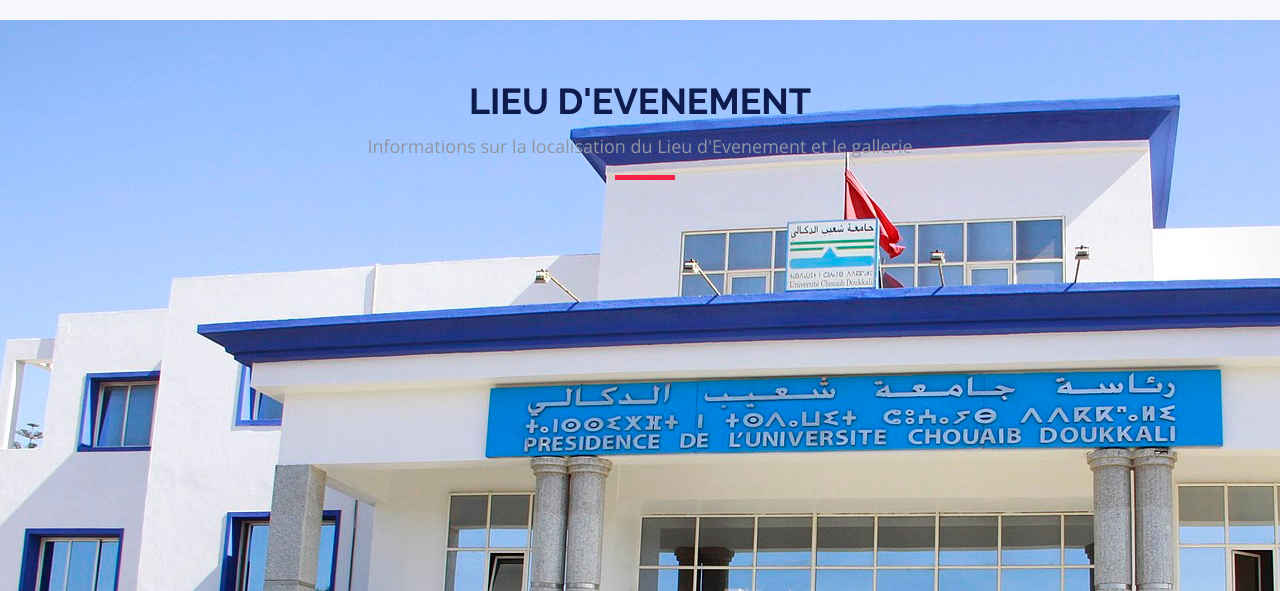
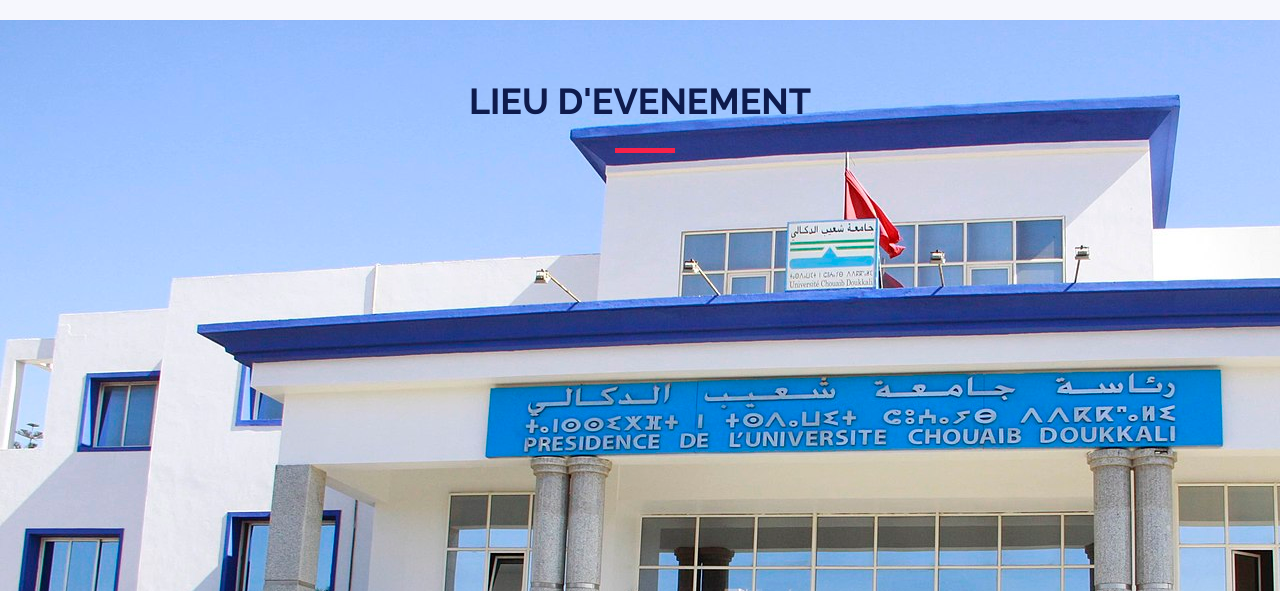
Before and after one commit to elbahjacharafeddine/TheEvent, a plain HTML site: page index.html in a window 1280 px wide. Shown: the part 3740-4331 px from the top of the page. Drawn offline with nearby package versions, Linux system fonts and the light colour scheme.

Commit message:
Update index.html

```diff
--- a/index.html
+++ b/index.html
@@ -522,7 +522,7 @@
 
         <div class="section-header">
           <h2>Lieu d'Evenement</h2>
-          <p>Informations sur la localisation du Lieu d'Evenement et le gallerie</p>
+<!--           <p>Informations sur la localisation du Lieu d'Evenement et le gallerie</p> -->
         </div>
         <!-- <div class="row no-gutters">
           <div class="col-lg-6 venue-map">
```
